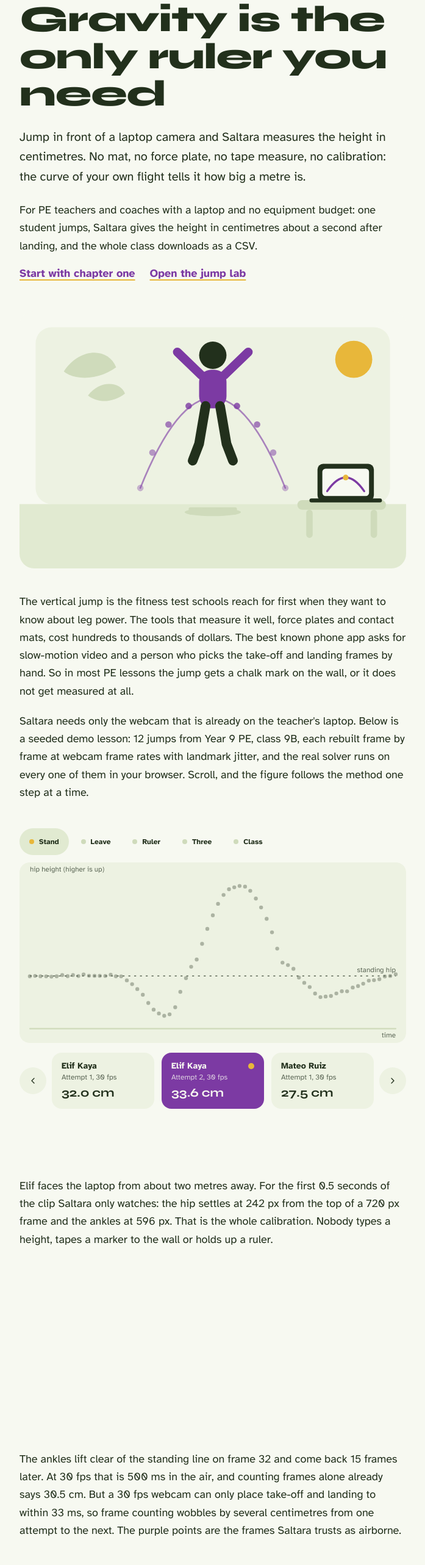
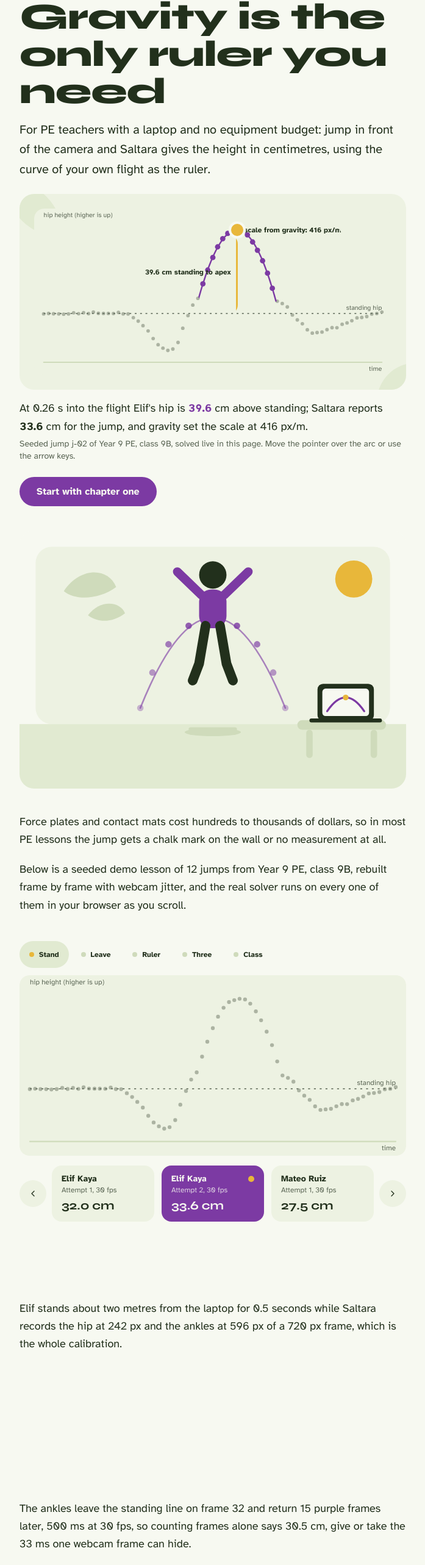
Before and after one commit to mericcintosun/saltara, a Next.js app: page / in a window 1280 px wide. Shown: the part 148-2714 px from the top of the page at 61% size, without its empty margins (291-988 px from the left). Built offline with nearby package versions, Linux system fonts and the light colour scheme.

Commit message:
feat(ui): editorial home with the hero arc, one primary CTA and one sentence chapters

```diff
--- a/app/page.tsx
+++ b/app/page.tsx
@@ -1,7 +1,9 @@
 import type { Metadata } from "next";
 import Link from "next/link";
+import { HeroArc } from "@/components/hero-arc";
 import { SceneSlot } from "@/components/scene-slot";
 import { StoryStage } from "@/components/story-stage";
+import { Button } from "@/components/ui/button";
 import { getAdapter } from "@/lib/adapter";
 
 export const metadata: Metadata = {
@@ -14,33 +16,28 @@ export default async function Home() {
   const { lesson, jumps } = payload;
 
   return (
-    <article className="mx-auto max-w-prose px-5 pt-12">
-      <header className="saltara-wipe">
-        <p className="text-sm font-bold uppercase tracking-widest text-primary">A field note from a PE class with no equipment budget</p>
-        <h1 className="mt-4 text-5xl font-extrabold leading-[1.02] sm:text-6xl">Gravity is the only ruler you need</h1>
-        <p className="mt-6 text-xl leading-relaxed">
-          Jump in front of a laptop camera and Saltara measures the height in centimetres. No mat, no force plate, no
-          tape measure, no calibration: the curve of your own flight tells it how big a metre is.
-        </p>
-      </header>
+    <article className="mx-auto max-w-prose px-5 pt-8 sm:pt-12">
+      <p className="text-xs font-bold uppercase tracking-widest text-primary sm:text-sm">
+        Field note, {lesson.className}
+      </p>
+      <h1 className="saltara-wipe mt-3 text-[2.5rem] leading-[1.02] sm:text-6xl font-extrabold">
+        Gravity is the only ruler you need
+      </h1>
+      <p className="mt-4 text-lg leading-relaxed sm:text-xl">
+        For PE teachers with a laptop and no equipment budget: jump in front of the camera and Saltara gives the height
+        in centimetres, using the curve of your own flight as the ruler.
+      </p>
 
-      <p className="mt-6 text-lg leading-relaxed">
-        For PE teachers and coaches with a laptop and no equipment budget: one student jumps, Saltara gives the height
-        in centimetres about a second after landing, and the whole class downloads as a CSV.
-      </p>
-      <p className="mt-2 flex flex-wrap gap-x-6 text-lg">
-        <Link
-          href="#stand"
-          className="inline-flex min-h-11 items-center font-bold text-primary underline decoration-sun decoration-2 underline-offset-4"
-        >
-          Start with chapter one
-        </Link>
-        <Link
-          href="/play"
-          className="inline-flex min-h-11 items-center font-bold text-primary underline decoration-sun decoration-2 underline-offset-4"
-        >
-          Open the jump lab
-        </Link>
+      <div aria-hidden className="saltara-rule-line mt-6" />
+
+      <div className="mt-6">
+        <HeroArc lesson={payload} />
+      </div>
+
+      <p className="mt-6">
+        <Button asChild size="lg">
+          <Link href="#stand">Start with chapter one</Link>
+        </Button>
       </p>
 
       <div className="mt-10 overflow-hidden rounded-3xl">
@@ -54,16 +51,12 @@ export default async function Home() {
 
       <div className="mt-10 space-y-5 text-lg leading-relaxed">
         <p>
-          The vertical jump is the fitness test schools reach for first when they want to know about leg power. The
-          tools that measure it well, force plates and contact mats, cost hundreds to thousands of dollars. The best
-          known phone app asks for slow-motion video and a person who picks the take-off and landing frames by hand.
-          So in most PE lessons the jump gets a chalk mark on the wall, or it does not get measured at all.
+          Force plates and contact mats cost hundreds to thousands of dollars, so in most PE lessons the jump gets a chalk
+          mark on the wall or no measurement at all.
         </p>
         <p>
-          Saltara needs only the webcam that is already on the teacher&apos;s laptop. Below is a seeded demo lesson:{" "}
-          {jumps.length} jumps from {lesson.className}, each rebuilt frame by frame at webcam frame rates with landmark
-          jitter, and the real solver runs on every one of them in your browser. Scroll, and the figure follows the
-          method one step at a time.
+          Below is a seeded demo lesson of {jumps.length} jumps from {lesson.className}, rebuilt frame by frame with
+          webcam jitter, and the real solver runs on every one of them in your browser as you scroll.
         </p>
       </div>
 
--- a/components/story-stage.tsx
+++ b/components/story-stage.tsx
@@ -19,6 +19,7 @@ const CHAPTERS = [
 ] as const;
 
 const DEFAULT_JUMP_ID = "j-02";
+const HEADING = "saltara-wipe-scroll mt-4 text-2xl font-bold sm:text-3xl";
 
 /** Minutes between the first and last recorded jump of the lesson. */
 function lessonMinutes(recordedAt: string[]): number {
@@ -125,36 +126,34 @@ export function StoryStage({ lesson: payload, classScene }: { lesson: LessonPayl
       </figure>
 
       <div className="space-y-2">
-        <section id="stand" className="min-h-[55vh] scroll-mt-[50vh] py-10">
-          <h2 className="saltara-wipe-scroll text-3xl font-bold">Stand still for half a second</h2>
+        <section id="stand" className="min-h-[40vh] scroll-mt-[50vh] py-10">
+          <div aria-hidden className="saltara-rule-line saltara-rule-scroll" />
+          <h2 className={HEADING}>Stand still for half a second</h2>
           <p className="mt-4 text-lg leading-relaxed">
-            {first} faces the laptop from about two metres away. For the first 0.5 seconds of the clip Saltara only
-            watches: the hip settles at {Math.round(a.standingHipY)} px from the top of a 720 px frame and the ankles at{" "}
-            {Math.round(a.standingAnkleY)} px. That is the whole calibration. Nobody types a height, tapes a marker to
-            the wall or holds up a ruler.
+            {first} stands about two metres from the laptop for 0.5 seconds while Saltara records the hip at{" "}
+            {Math.round(a.standingHipY)} px and the ankles at {Math.round(a.standingAnkleY)} px of a 720 px frame, which
+            is the whole calibration.
           </p>
         </section>
 
-        <section id="leave" className="min-h-[55vh] py-10">
-          <h2 className="saltara-wipe-scroll text-3xl font-bold">Leave the ground</h2>
+        <section id="leave" className="min-h-[40vh] py-10">
+          <div aria-hidden className="saltara-rule-line saltara-rule-scroll" />
+          <h2 className={HEADING}>Leave the ground</h2>
           <p className="mt-4 text-lg leading-relaxed">
-            The ankles lift clear of the standing line on frame {a.takeoffIndex} and come back {a.airborneFrames} frames
-            later. At {Math.round(a.fps)} fps that is {Math.round((a.airborneFrames / a.fps) * 1000)} ms in the air, and
-            counting frames alone already says {est ? f1(est.frameCountCm) : "nothing usable"} cm. But a {Math.round(a.fps)}{" "}
-            fps webcam can only place take-off and landing to within {Math.round(1000 / a.fps)} ms, so frame counting
-            wobbles by several centimetres from one attempt to the next. The purple points are the frames Saltara trusts
-            as airborne.
+            The ankles leave the standing line on frame {a.takeoffIndex} and return {a.airborneFrames} purple frames
+            later, {Math.round((a.airborneFrames / a.fps) * 1000)} ms at {Math.round(a.fps)} fps, so counting frames alone
+            says {est ? f1(est.frameCountCm) : "nothing usable"} cm, give or take the {Math.round(1000 / a.fps)} ms one
+            webcam frame can hide.
           </p>
         </section>
 
-        <section id="ruler" className="min-h-[55vh] py-10">
-          <h2 className="saltara-wipe-scroll text-3xl font-bold">Gravity is the ruler</h2>
+        <section id="ruler" className="min-h-[40vh] py-10">
+          <div aria-hidden className="saltara-rule-line saltara-rule-scroll" />
+          <h2 className={HEADING}>Gravity is the ruler</h2>
           <p className="mt-4 text-lg leading-relaxed">
-            Everything in the air falls at 9.81 m/s². Saltara fits y = at² + bt + c through the {a.airborneFrames} purple
-            points{a.fit ? ` (R² ${a.fit.r2.toFixed(3)})` : ""}. The curvature a has to equal half of g, so the fit
-            hands back the scale for free: {a.pxPerMetre ? Math.round(a.pxPerMetre) : "no"} pixels per metre at{" "}
-            {`${first}'s`} distance from the camera. Move the laptop, change the zoom, use a different webcam: the next jump
-            measures its own scale again.
+            Everything in the air falls at 9.81 m/s², so the parabola fitted through the {a.airborneFrames} purple points
+            {a.fit ? ` (R² ${a.fit.r2.toFixed(3)})` : ""} hands back the scale for free:{" "}
+            {a.pxPerMetre ? Math.round(a.pxPerMetre) : "no"} pixels per metre at {`${first}'s`} distance from the camera.
           </p>
           <div className="mt-8 rounded-3xl bg-card p-6">
             <p className="text-base">
@@ -166,28 +165,28 @@ export function StoryStage({ lesson: payload, classScene }: { lesson: LessonPayl
           </div>
         </section>
 
-        <section id="three" className="min-h-[55vh] py-10">
-          <h2 className="saltara-wipe-scroll text-3xl font-bold">Three answers, side by side</h2>
+        <section id="three" className="min-h-[40vh] py-10">
+          <div aria-hidden className="saltara-rule-line saltara-rule-scroll" />
+          <h2 className={HEADING}>Three answers, side by side</h2>
           {est ? (
             <p className="mt-4 text-lg leading-relaxed">
-              Counting frames says {f1(est.frameCountCm)} cm. The roots of the parabola fall between frames and give a
-              flight time that says {f1(est.flightTimeCm)} cm; this is the number Saltara reports. The rise from the
-              standing hip to the apex, converted with the gravity scale, says {f1(est.displacementCm)} cm. That last one
-              includes the heel raise before toe-off, the same thing a chalk mark on the wall captures, so it should sit a
-              few centimetres higher. When the first two disagree by more than 3 cm, the attempt is worth repeating.
+              Counting frames says {f1(est.frameCountCm)} cm, the parabola&apos;s own flight time says{" "}
+              {f1(est.flightTimeCm)} cm (the number Saltara reports), and standing hip to apex says{" "}
+              {f1(est.displacementCm)} cm, a little higher because it includes the heel raise a chalk mark also catches;
+              when the first two disagree by more than 3 cm, repeat the attempt.
             </p>
           ) : (
             <p className="mt-4 text-lg leading-relaxed">This attempt was rejected: {a.reason}</p>
           )}
         </section>
 
-        <section id="class" className="min-h-[55vh] py-10">
-          <h2 className="saltara-wipe-scroll text-3xl font-bold">The whole class in one lesson</h2>
+        <section id="class" className="min-h-[40vh] py-10">
+          <div aria-hidden className="saltara-rule-line saltara-rule-scroll" />
+          <h2 className={HEADING}>The whole class in one lesson</h2>
           <p className="mt-4 text-lg leading-relaxed">
-            Throw the deck to flip through {lesson.className}: {runs.length} seeded jumps from {students.length}{" "}
-            students, recorded in about {lessonMinutes(jumps.map((j) => j.recordedAt))} minutes on {lesson.date}. Best of the lesson so far is {studentName(best.jump.studentId)} at{" "}
-            {f1(headlineCm(best.analysis) ?? 0)} cm. A class of 30 with three attempts each fits inside one 40 minute PE
-            period, and the table downloads as a CSV at the end.
+            Throw the deck to flip through {lesson.className}: {runs.length} seeded jumps from {students.length} students
+            in about {lessonMinutes(jumps.map((j) => j.recordedAt))} minutes on {lesson.date}, with{" "}
+            {studentName(best.jump.studentId)} on top at {f1(headlineCm(best.analysis) ?? 0)} cm.
           </p>
           <div className="mt-6 overflow-hidden rounded-3xl">{classScene}</div>
           <p className="mt-6 text-lg">
```
